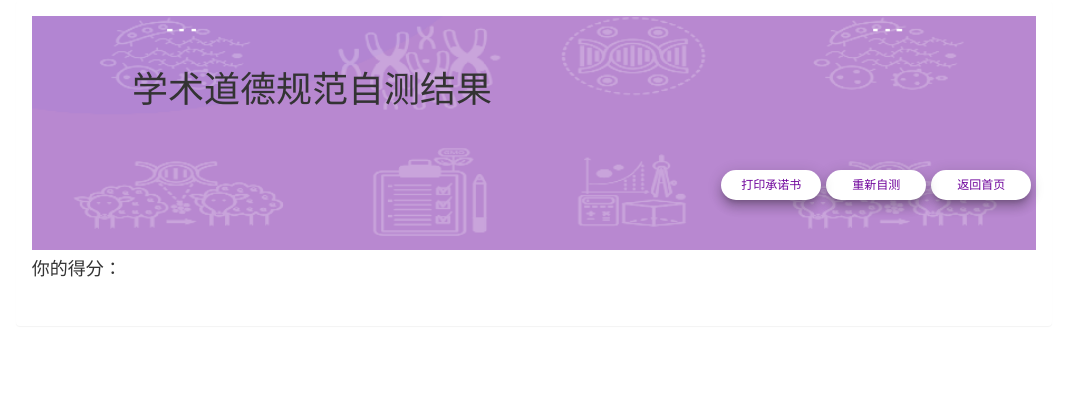
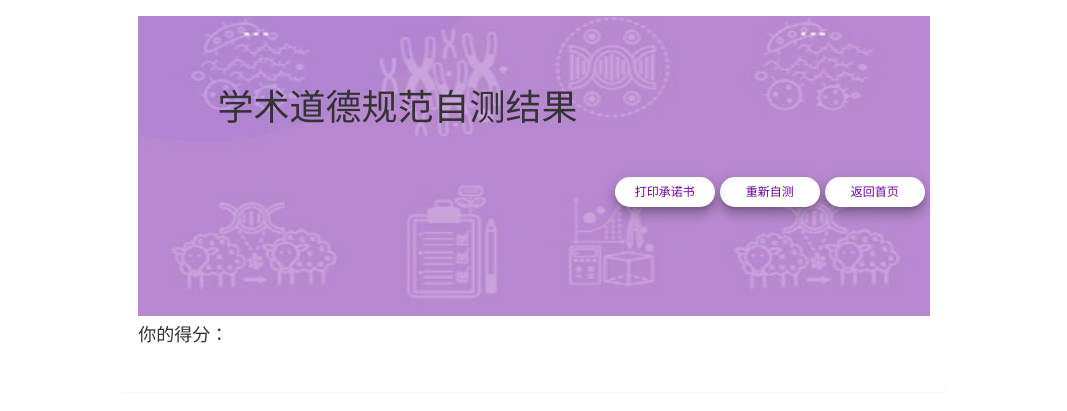
Before and after one commit to daaqing452/AcademicEthicsTest, a Django app: template static/template/survey_report.html in a window 1280 px wide. Shown: the top 411 px of the page, without its empty margins (106-1173 px from the left). Run offline with Django 3.2, Linux system fonts and the light colour scheme; the template is opened without the code that fills it, so the values that code supplies are empty; some libraries are stand-ins or nearby versions.

Commit message:
fix the resolution scale problem

```diff
--- a/static/template/survey_create.html
+++ b/static/template/survey_create.html
@@ -12,7 +12,7 @@
 }
 </style>
 <body>
-<div class="col-md-offset-1 col-md-10 ">
+<div class="col-md-offset-2 col-md-8 ">
     <div class="panel" style="border-color: #BB8FCE; border-width: 2px">
         <div class="panel-body">
             <div class="input-group">
--- a/static/template/survey_fill.html
+++ b/static/template/survey_fill.html
@@ -14,13 +14,13 @@
 }
 </style>
 
-<div class="col-md-offset-1 col-md-10 ">
+<div class="col-md-offset-2 col-md-8 ">
     <!-- <div class="panel" style="border-color: #BB8FCE; border-width: 2px"> -->
     <div class="panel" >
         <div class="panel-body" >
-            <div style = "background-image:url('{% static 'img/fillback.jpg' %}'); background-size: 100% 100%; ">
+            <div style = "background-image:url('{% static 'img/fillback.jpg' %}'); background-size: 100% 100%; width: 100%; height: 300px;">
                 <div class="input-group" style="margin-left: 10%; margin-bottom: 5%">
-                    <h1 style="margin-top: 20%">学术道德规范自测</h1>
+                    <h1 style="margin-top: 40%">学术道德规范自测</h1>
                 </div>
                 <div class="btn-group" name="my-btn-group" style="width: 100%; margin-left: 10%">
                 <button type="button" class="btn btn-sm box-shadow"  onclick="window.location.href='/index'" style="color: #6F049C; background: white; border-radius: 50px 50px 50px 50px; width: 150px; margin-bottom: 5%"> 返回首页 </button>
--- a/static/template/survey_report.html
+++ b/static/template/survey_report.html
@@ -17,12 +17,12 @@
 {% if not_exist %}
 <h3>无此用户问卷</h3>
 {% else %}
-<div class="col-md-offset-1 col-md-10 ">
+<div class="col-md-offset-2 col-md-8 ">
     <div class="panel" >
         <div class="panel-body">
-            <div style = "background-image:url('{% static 'img/fillback.jpg' %}'); background-size: 100% 100%;">
+            <div style = "background-image:url('{% static 'img/fillback.jpg' %}'); background-size: 100% 100%; width: 100%; height: 300px;">
                 <div class="input-group" style="margin-left: 10%; margin-bottom: 5%">
-                    <h1 style="margin-top: 15%">学术道德规范自测结果</h1>
+                    <h1 style="margin-top: 20%">学术道德规范自测结果</h1>
                 </div>
                 <div class="btn-group" name="my-btn-group" style="width: 100%; margin-bottom: 5%">
                 <button type="button" class="btn btn-sm box-shadow" onclick="window.location.href='/index'" style="float: right; color: #6F049C; background: white; border-radius: 50px 50px 50px 50px; width: 100px;margin-left: 5px; margin-right: 5px;"> 返回首页 </button>
```
Also changed, not shown: static/img/fillback.jpg.
